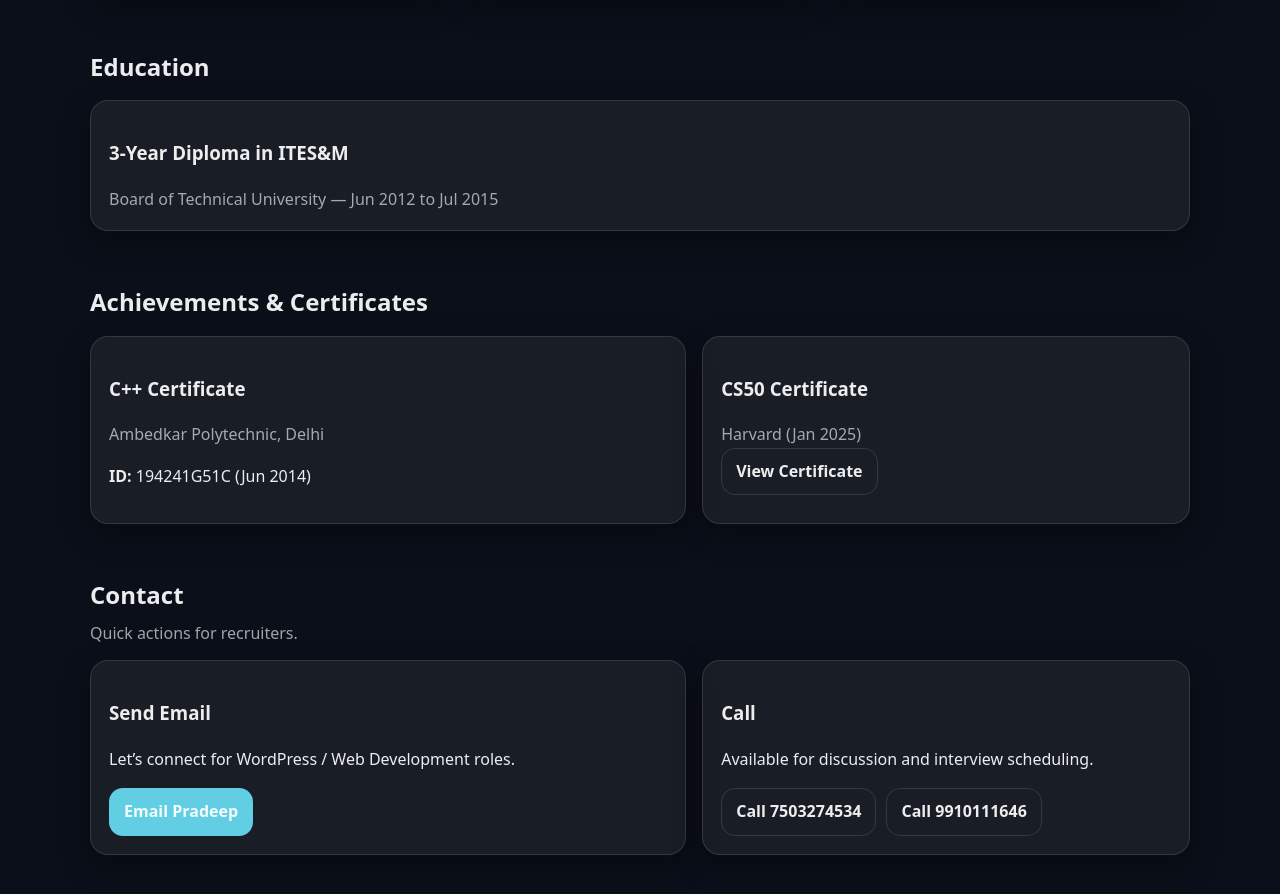
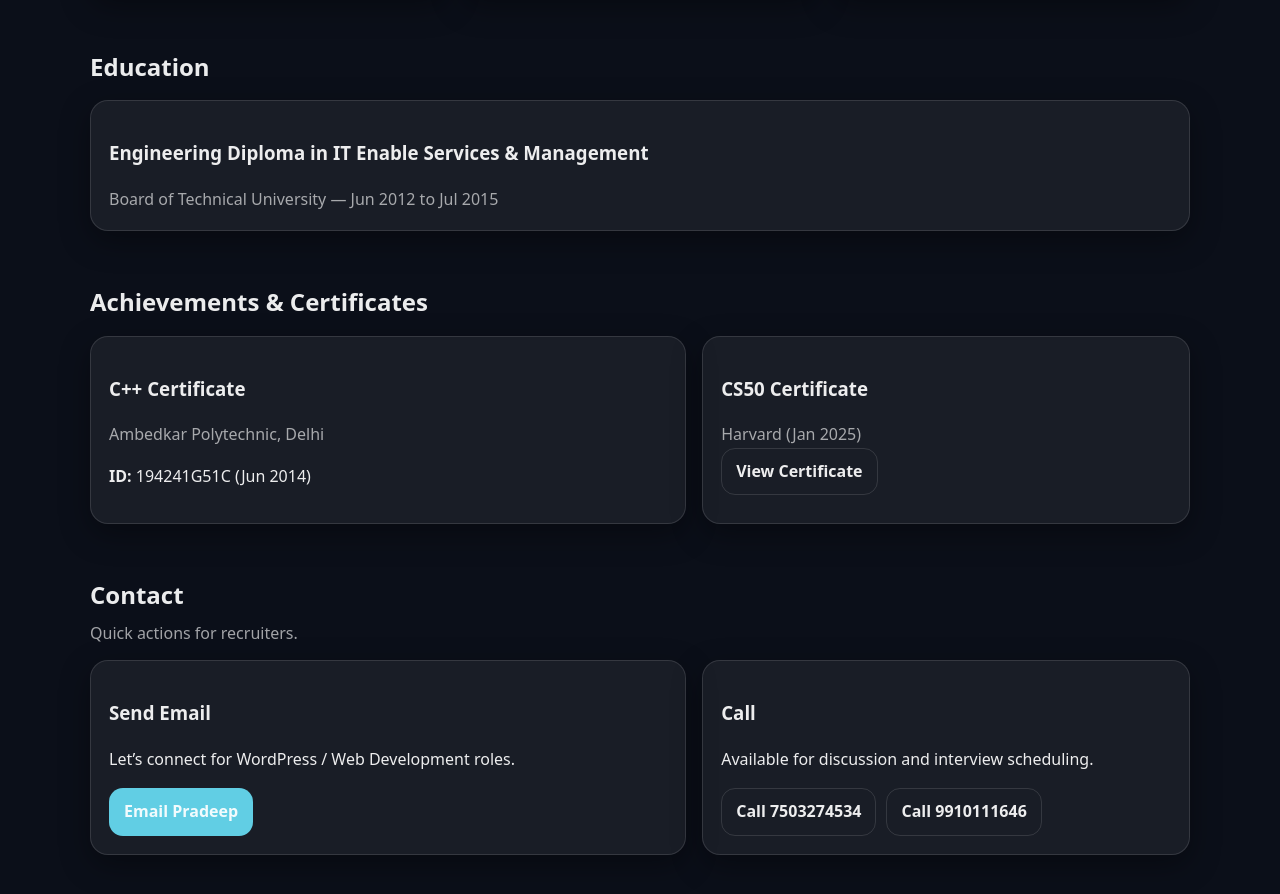
Before and after one commit to Pradeepkkuldeep/pradeep-resume, a plain HTML site: page index.html in a window 1280 px wide. Shown: the part 2820-3714 px from the top of the page. Drawn offline with Linux system fonts and the light colour scheme.

Commit message:
Fix HTML structure and formatting issues

```diff
--- a/index.html
+++ b/index.html
@@ -226,7 +226,7 @@
       </div>
 
       <div class="card">
-        <h3>3-Year Diploma in ITES&M</h3>
+        <h3>Engineering Diploma in IT Enable Services & Management</h3>
         <p class="muted">Board of Technical University — Jun 2012 to Jul 2015</p>
       </div>
     </section>
```
